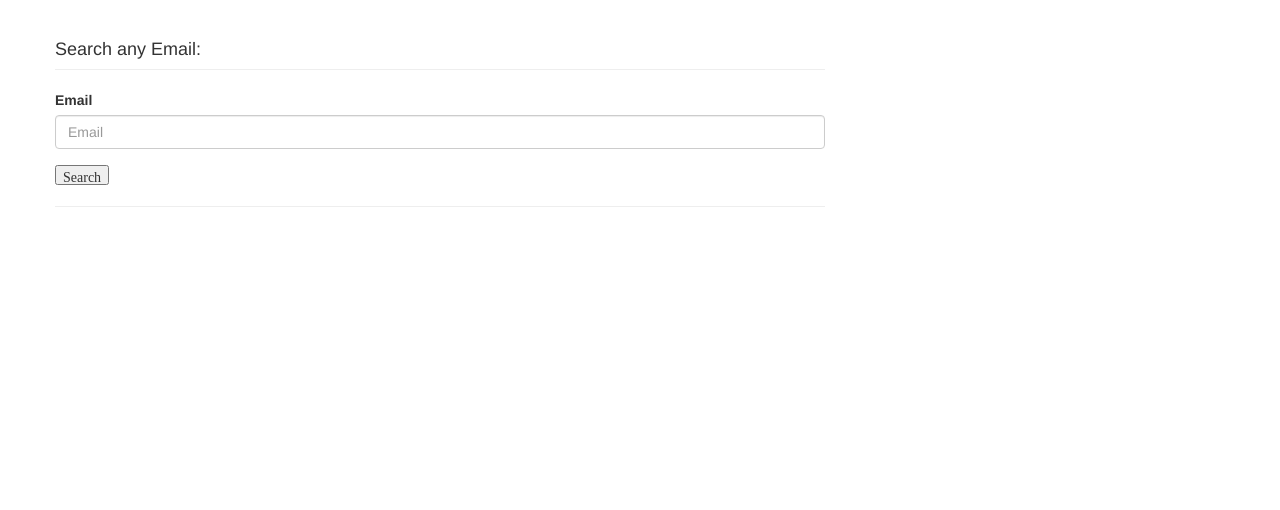
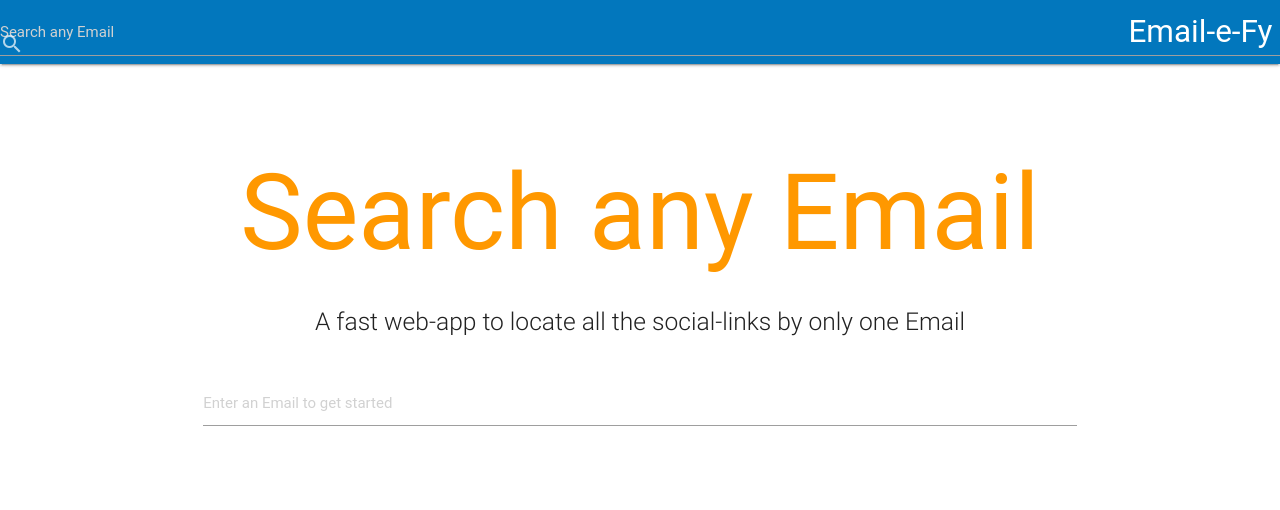
Before and after one commit to KamalAwasthi/FullContact, a Django app: page / in a window 1280 px wide. Shown: the top 510 px of the page. Run offline with Django 3.2, Linux system fonts and the light colour scheme; some libraries are stand-ins or nearby versions; some web fonts are replaced.

Commit message:
improved UI

```diff
--- a/FullContact/templates/FullContacts/getEmail.html
+++ b/FullContact/templates/FullContacts/getEmail.html
@@ -1,50 +1,176 @@
 <!DOCTYPE html>
-<html>
+<html lang="en">
 <head>
-    <title>GET FULL CONTACT DETAIL</title>
-    <link rel="stylesheet" href="http://maxcdn.bootstrapcdn.com/bootstrap/3.3.6/css/bootstrap.min.css">
+  <meta http-equiv="Content-Type" content="text/html; charset=UTF-8"/>
+  <meta name="viewport" content="width=device-width, initial-scale=1, maximum-scale=1.0, user-scalable=no"/>
+  <title>Seach by E-Mail | home</title>
+
+  <!-- CSS  -->
+  <link href="https://fonts.googleapis.com/icon?family=Material+Icons" rel="stylesheet">
+  <link rel="stylesheet" href="https://cdnjs.cloudflare.com/ajax/libs/materialize/0.98.1/css/materialize.min.css">
+  <!-- <link href="css/materialize.css" type="text/css" rel="stylesheet" media="screen,projection"/> -->
+  <!-- <link href="css/style.css" type="text/css" rel="stylesheet" media="screen,projection"/> -->
 </head>
-<body>
-<div class="container">
-    <div class="row">
-
-        <div class="row">
-            <div class="col-sm-8">
-
-                <h4 class="page-header">Search any Email:</h4>
+<body bgcolor="">
+<div class="navbar-fixed">
+ <nav class="light-blue darken-3">
+    <div class="nav-wrapper">
+      <a href="#" class="brand-logo right">Email-e-Fy</a>
       <form action="/" method="post">
         {% csrf_token %}
-                    <div class="form-group float-label-control">
-                        <label for="getFullContact">Email</label>
-                        <input type="email" name="email" class="form-control" placeholder="Email">
+        <div class="input-field">
+          <input id="email" type="email" name="email" placeholder="Search any Email" required>
+          <label class="label-icon" for="search"><i class="material-icons">search</i></label>
+          <!-- <i class="material-icons">close</i> -->
         </div>
-                <input type="submit" value="Search" class="glyphicon glyphicon-search"/>
       </form>
-                <hr>
-                {{msg}}
-                <div style="width: 50%;float: left;">
-                <h1>{{contactInfo.fullName}}</h1>
-                {% if contactInfo %}
-                <p>website links:</p>
+    </div>
+  </nav>
+  </div>
+<div class="section no-pad-bot" id="index-banner" style="width: 100 vh; height: 100 vh;">
+<div class="container">
+  <br><br>
+
+{% if text %}
+    <div class="section">
+      <!--   Icon Section   -->
+<div class="col l12 ">
+<div class="card horizontal">
+<div class="card-image">
+{% if photos_first %}
+<img src={{photos_first.url}} height="350px">
 {% endif %}
-                {% for i in contactInfo.websites %}
-                <p><a href={{i.url}}>{{i.url}}</a></p>
+</div>
+<div class="card-stacked">
+<div class="card-content">
+  <h3>{{contactInfo.fullName}}</h3>
+  {% if organizations %}
+    <ul>
+        <div class="chip">
+        Present Organization
+        </div>
+        {% for i in organizations %}
+          {% if i.current %}
+            <li>{{i.name}}<br>{{i.startDate}} | {{i.title}}</li>
+          {% endif %}
+        {% endfor %}
+        <br><br>
+        <div class="chip">
+        Past Organization
+        </div>
+        {% for i in organizations %}
+          {% if i.current %}
+            &nbsp;
+          {% else %}
+            <li>{{i.name}}<br>{{i.startDate}} | {{i.title}}</li>
+          {% endif %}
+        {% endfor %}
+    </ul>
+  {% else %}
+    <div class="chip">
+    No Organization
+    </div>
+  {% endif %}
+</div>
+<div class="card-action">
+  {% for i in socialProfiles %}
+    {% ifequal i.typeName "LinkedIn" %}
+    <a href={{i.url}}>{{i.url}}</a>
+    {% endifequal %}
+  {% endfor %}
+</div>
+</div>
+</div>
+</div>
+
+<div class="col s12 m7">
+<div class="card horizontal">
+  <div class="card-stacked">
+    <div class="card-content">
+    <h3>Biography</h3>
+      {% for i in socialProfiles %}
+      {% ifequal i.typeName "LinkedIn" %}
+        {% if i.bio %}
+          <p>&#9900; {{i.bio}} </p>
+        {% endif %}
+        {% endifequal %}
       {% endfor %}
       {% for i in socialProfiles %}
-                <h3><u>{{i.typeName}} Profile:</u> </h3>
+      {% ifnotequal i.typeName "LinkedIn" %}
+        {% if i.bio %}
+          <p>&#9900; {{i.bio}} </p>
+        {% endif %}
+      {% endifnotequal %}
+      {% endfor %}
+    </div>
+  </div>
+</div>
+</div>
+
+{% if website_first %}
+<div class="col s12 m7 light-blue darken-3 white-text">
+<div class="card horizontal light-blue darken-3">
+<div class="card-stacked">
+  <div class="card-content ">
+  <h3>Website</h3>
+  <p><h5><a href={{website_first.url}} style="color: white;text-decoration: underline;">{{website_first.url}}</a></h5></p>
+  </div>
+</div>
+</div>
+</div>
+{% endif %}
+    </div>
+{% if socialProfiles %}
+<div class="col s12 m7">
+  <div class="card horizontal">
+    <div class="card-stacked">
+      <div class="card-content">
+      <h3>Other Social Links:</h3>
+        <ul class="collection">
+        {% for i in socialProfiles %}
+            <li class="collection-item avatar">
+              <span class="title"><h5> &#9899; {{i.typeName}}</h5></span>
               <p> username: {{i.username}}</p>
               <p> url: <a href={{i.url}}>{{i.url}}</a></p>
-                <p> bio : {{i.bio}}</p>
+            </li>
          {% endfor %}
-                <br>
+          </ul>
       </div>
-                <div style="float: right;width: 50%;">
-                {% for i in photos %}
-                <p><img src={{i.url}} height="300px"></p>
-                {% endfor %}
     </div>
+  </div>
+</div>
+{% endif %}
 
+<!--     <div class="section">
+{{text}}
+    </div> -->
+ {% else %}
+  <h1 class="header center orange-text jumbotron" style="font-size: 7em;">Search any Email</h1>
+  <div class="row center" style="font-size: 5em;">
+    <h5 class="header col s12 light">A fast web-app to locate all the social-links by only one Email</h5>
+  </div>
+  <div class="center" >
+      <div class="row">
+        <div class="col s12">
 
+          <form action="/" method="post" class="inline">
+          {% csrf_token %}
+          <div class="input-field col s12">
+            <input id="email" type="email" name="email" class="validate" placeholder="Enter an Email to get started">
+            <label for="search" data-error="wrong" data-success="right" ></label>
+          </div>
+        </form>
+        </div>
+  </div>
+  <br><br>
+</div>
+</div>
+</div>
+{% endif %}
+  <!--  Scripts-->
+  <script src="https://code.jquery.com/jquery-2.1.1.min.js"></script>
+  <!-- <script src="js/materialize.js"></script> -->
+  <!-- <script src="js/init.js"></script> -->
 
   </body>
 </html>
--- a/FullContact/utils.py
+++ b/FullContact/utils.py
@@ -2,5 +2,5 @@ import requests
 
 def getContacts(email):
 	payload = {'email': email}
-	r = requests.get('https://api.fullcontact.com/v2/person.json', params=payload, headers={"X-FullContact-APIKey": "95fbaf9456bfb67b"})
+	r = requests.get('https://api.fullcontact.com/v2/person.json', params=payload, headers={"X-FullContact-APIKey": "841831f8eef0a46f"})
 	return r.text
--- a/FullContact/views.py
+++ b/FullContact/views.py
@@ -19,14 +19,30 @@ def getFullContact(request):
         	photos = ''
 
         try:
+            photos_first = response['photos'][0]
+        except Exception as e:
+            photos_first = ''
+
+        try:
         	contactInfo = response['contactInfo']
         except Exception as e:
         	contactInfo = ''
 
         try:
+            website_first = response['contactInfo']['websites']
+            website_first = website_first[0]
+        except Exception as e:
+            website_first = ''
+
+        try:
         	socialProfiles = response['socialProfiles']
         except Exception as e:
         	socialProfiles = ''
+
+        try:
+            organizations = response['organizations']
+        except Exception as e:
+            organizations = ''
 
         if(responseStatus == 200):
         	if(photos == '' and contactInfo == '' and socialProfiles == ''):
@@ -35,7 +51,8 @@ def getFullContact(request):
         		message = ''
         		return render(request,'FullContacts/getEmail.html',{'form':email,'status_code': responseStatus,
         			'id':response['requestId'], 'text':r, 'photos':photos, 'contactInfo':contactInfo,
-        			'socialProfiles':socialProfiles,'msg':message})
+        			'socialProfiles':socialProfiles,'msg':message,'website_first':website_first,
+                    'photos_first':photos_first, 'organizations':organizations})
 
         if(responseStatus == 202):
         	return HttpResponse("Your Query has been recorded. It is queued for search, please check again after some time.")
--- a/mysite/settings.py
+++ b/mysite/settings.py
@@ -23,7 +23,7 @@ BASE_DIR = os.path.dirname(os.path.dirname(os.path.abspath(__file__)))
 SECRET_KEY = '(2jl666bb9iqmx_ae9i8@n+dr&k6tczt(1k64lttgo(ftqf(eq'
 
 # SECURITY WARNING: don't run with debug turned on in production!
-DEBUG = False
+DEBUG = True
 
 ALLOWED_HOSTS = ['127.0.0.1', '.pythonanywhere.com']
 
```
Also changed, not shown: FullContact/templates/FullContacts/oops.html (+63 -14 lines). Lines whose indentation alone changed are shown as unchanged.
